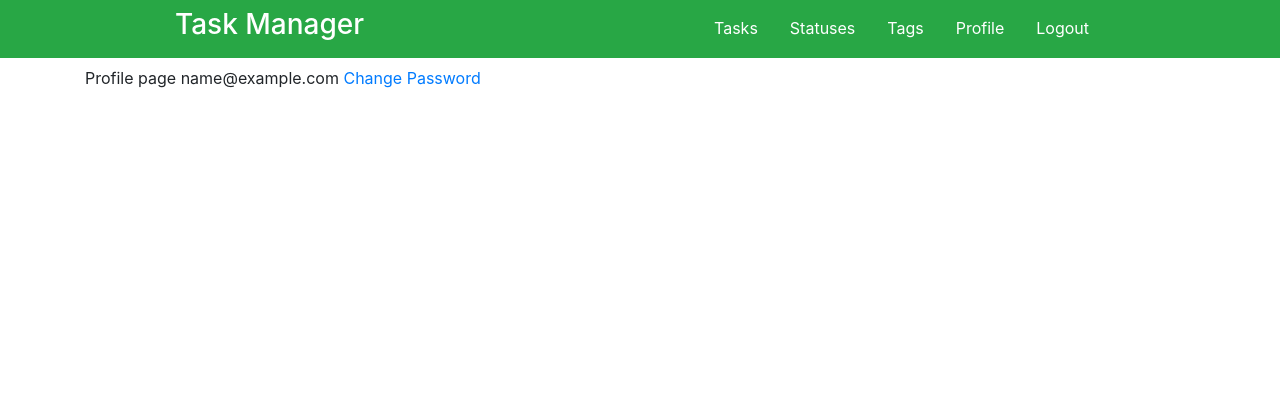
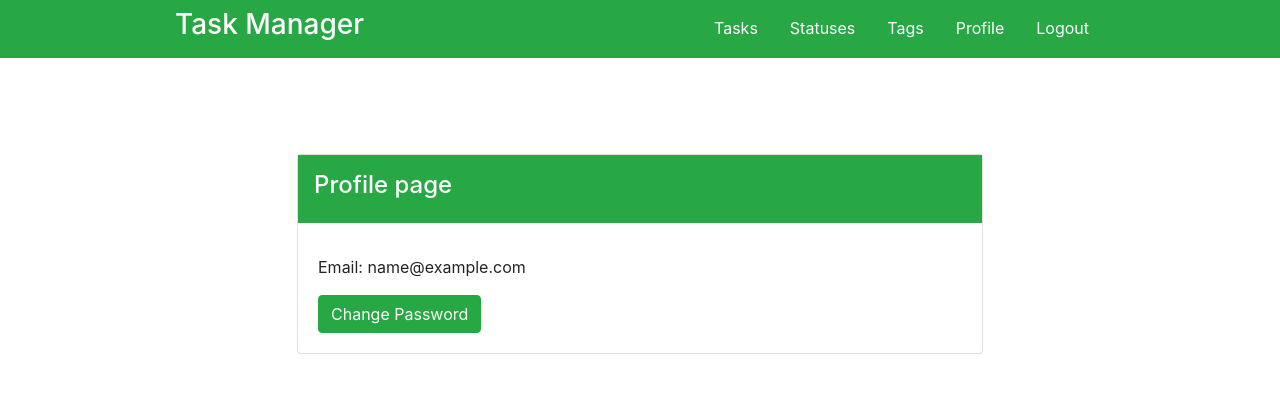
Before and after one commit to Uladzislau97/python-project-lvl4, a Django app: page /accounts/profile/ in a window 1280 px wide. Shown: the top 401 px of the page. Run offline with Django 3.2, Linux system fonts and the light colour scheme; the visitor is signed in with stand-in values (Sample User, id 1); some libraries are stand-ins or nearby versions.

Commit message:
Add style to profile page

```diff
--- a/templates/accounts/profile.html
+++ b/templates/accounts/profile.html
@@ -2,7 +2,19 @@
 {% load bootstrap4 %}
 
 {% block content %}
-Profile page {{ request.user.email }}
-
-<a href="{% url 'accounts:password_change' %}">Change Password</a>
+<div class="row h-auto">
+    <div class="col-sm-8 mx-auto pt-5">
+        <div class="card">
+            <div class="card-title bg-success text-white p-3">
+                <p class="h4">Profile page</p>
+            </div>
+            <div class="card-body">
+                <p>Email: {{ request.user.email }}</p>
+                <a href="{% url 'accounts:password_change' %}" class="btn btn-success">
+                    Change Password
+                </a>
+            </div>
+        </div>
+    </div>
+</div>
 {% endblock %}
--- a/templates/base.html
+++ b/templates/base.html
@@ -43,8 +43,7 @@
             </div>
         </header>
 
-        <div class="container">
-            <h2>{% block title %}{% endblock %}</h2>
+        <div class="container p-5">
             {% block content %}{% endblock %}
         </div>
     </body>
--- a/templates/registration/login.html
+++ b/templates/registration/login.html
@@ -2,8 +2,8 @@
 {% load bootstrap4 %}
 
 {% block content %}
-<div class="row h-auto mt-5 pt-5">
-    <div class="col-sm-8 mt-5 mx-auto">
+<div class="row h-auto mt-5">
+    <div class="col-sm-8 mx-auto">
         <div class="card">
             <div class="card-title bg-success text-white p-3">
                 <p class="h4">Login</p>
--- a/templates/registration/registration.html
+++ b/templates/registration/registration.html
@@ -2,7 +2,7 @@
 {% load bootstrap4 %}
 
 {% block content %}
-<div class="row h-auto mt-5">
+<div class="row h-auto">
     <div class="col-sm-8 mx-auto">
         <div class="card">
             <div class="card-title bg-success text-white p-3">
```
